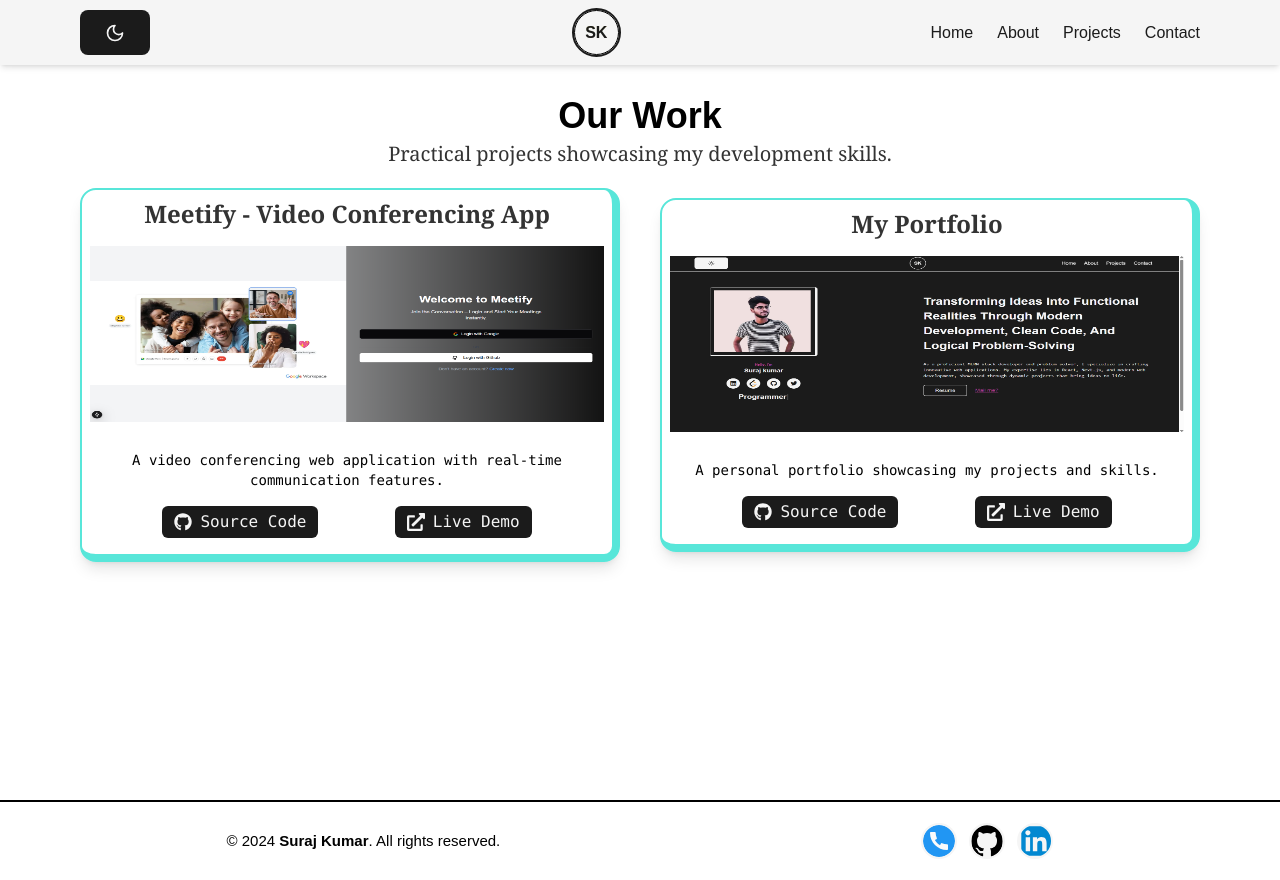
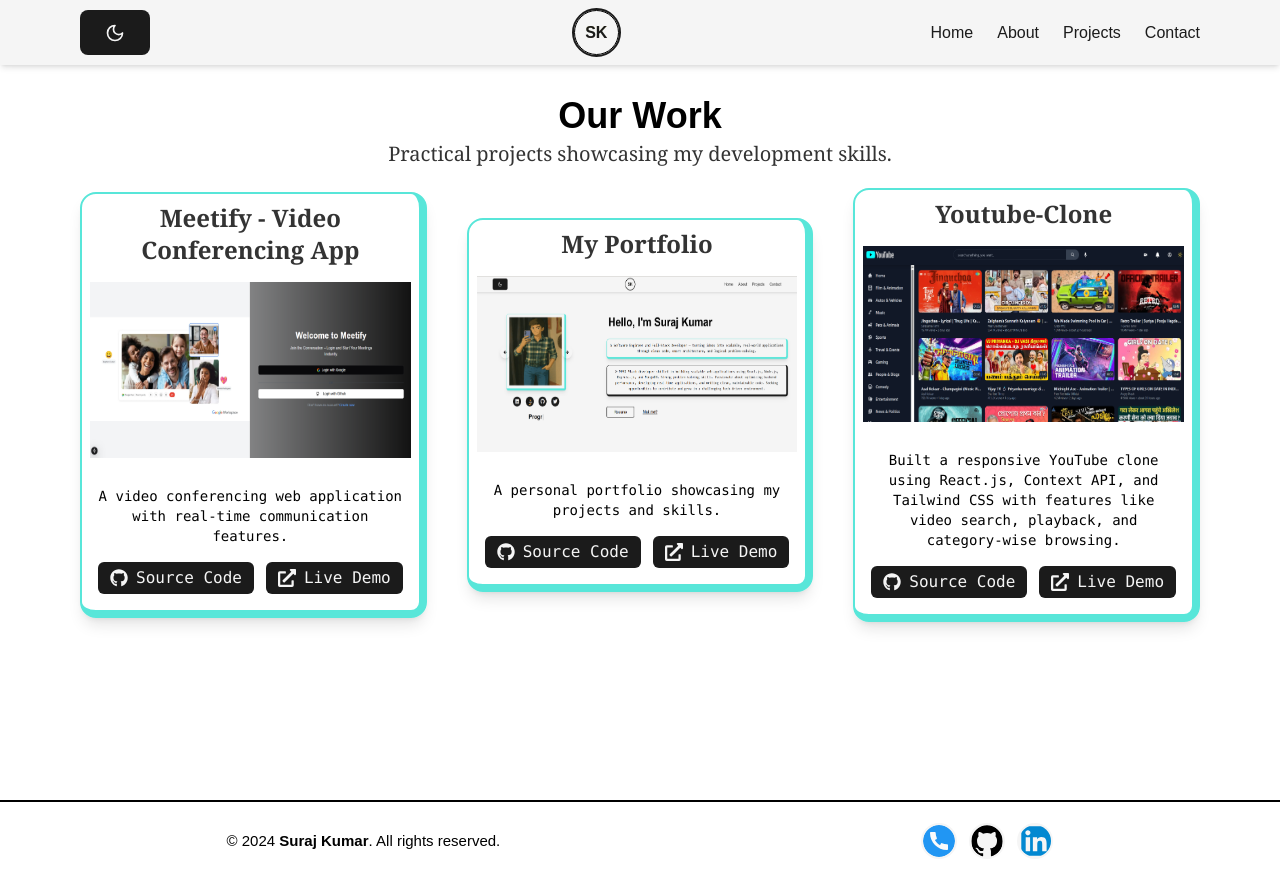
Before and after one commit to surajkr20/MyPortfolio, a React (Vite) app in the folder portfolio/: page /projects in a window 1280 px wide. Built offline with nearby package versions, Linux system fonts and the light colour scheme.

Commit message:
youtube clone project added

```diff
--- a/portfolio/src/components/BackGroundPattern.jsx
+++ b/portfolio/src/components/BackGroundPattern.jsx
@@ -1,3 +1,4 @@
+/* eslint-disable no-unused-vars */
 import React from 'react';
 import styled from 'styled-components';
 
--- a/portfolio/src/components/SocialMediaIcons/Icons.jsx
+++ b/portfolio/src/components/SocialMediaIcons/Icons.jsx
@@ -26,7 +26,7 @@ const Icons = () => {
           target="_blank"
           className="text-white transition-colors dark:bg-light bg-dark p-2 rounded-full flex items-center justify-center"
         >
-          <img src={leetcode} alt="leetcode"/>
+          <img src={leetcode} alt="leetcode" className="mt-3"/>
         </a>
 
         {/* GitHub Icon */}
--- a/portfolio/src/pages/Project/Projectx.jsx
+++ b/portfolio/src/pages/Project/Projectx.jsx
@@ -3,6 +3,7 @@ import React from 'react';
 import ProjectCard from './Card';
 import meetify from "../Project/images/meetify.png";
 import portfolio from "../Project/images/portfolio.png";
+import youtube_clone from "../Project/images/yt.png";
 
 const projects = [
   {
@@ -18,6 +19,13 @@ const projects = [
     description: "A personal portfolio showcasing my projects and skills.",
     sourceCode: "https://github.com/surajkr20/MyPortfolio/tree/main/portfolio",
     demoLink: "https://surajkr20-porfolio.vercel.app/",
+  },
+  {
+    img: youtube_clone,
+    title: "Youtube-Clone",
+    description: "Built a responsive YouTube clone using React.js, Context API, and Tailwind CSS with features like video search, playback, and category-wise browsing.",
+    sourceCode: "https://github.com/surajkr20/YoutubeClone",
+    demoLink: "https://youtube-clone-made-by-suraj.vercel.app/",
   }
 ];
 
```
Also changed, not shown: portfolio/src/pages/Project/images/portfolio.png, portfolio/src/pages/Project/images/yt.png (added).
